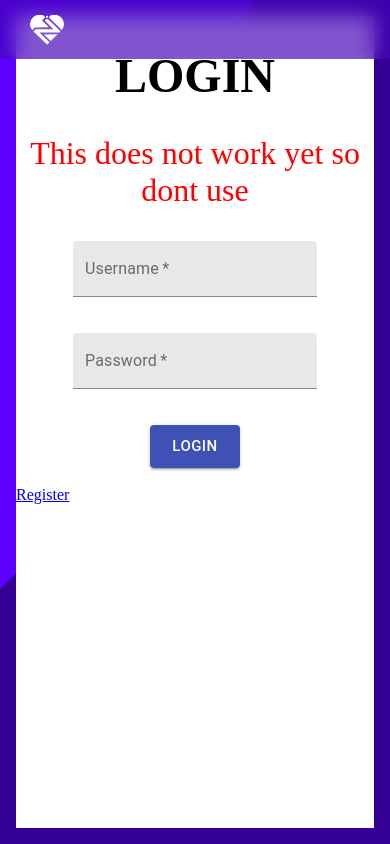
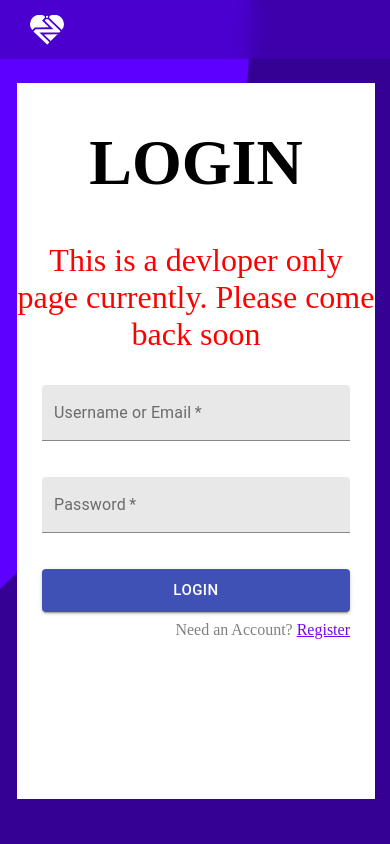
Before and after one commit to NerdeeApp/Nerdee-Web, a React (Create React App) app: page /login/ in a window 390 px wide. Built offline with nearby package versions, Linux system fonts and the light colour scheme.

Commit message:
Stream commit 1

```diff
--- /dev/null
+++ b/src/components/Loading.tsx
@@ -0,0 +1,10 @@
+import { FC } from 'react';
+import '../style/loading.scss';
+
+export const Loading: FC<any> = () => {
+	return (
+		<div className='cover'>
+			<img src='/images/svg/logo.svg' alt='' id='spinner' />
+		</div>
+	);
+};
--- a/src/components/index.ts
+++ b/src/components/index.ts
@@ -1,2 +1,2 @@
-export * from './popup';
+export * from './Loading';
 export * from './navbar';
--- a/src/pages/page/Home.tsx
+++ b/src/pages/page/Home.tsx
@@ -35,7 +35,7 @@ export default class Home extends Component {
 				<div id='about'>
 					<h1 id='title'>ABOUT US</h1>
 					<p id='info'>
-						<span id="title__bar"><h2><b>FAQ</b></h2></span>
+						<span id="title__bar"><b>FAQ</b></span><br /><br />
 						<b>Our Goals.</b>
 						<br />
 						Here at Nerdee, we aim for our clients to enjoy life with someone who has similar thoughts,
--- a/src/pages/page/Login.tsx
+++ b/src/pages/page/Login.tsx
@@ -23,9 +23,9 @@ const Login: FC<props> = () => {
 			headers: { 'Content-Type': 'application/json', 'Access-Control-Allow-Origin': '*' },
 			body: JSON.stringify({
 				username,
-				password
+				password,
 			}),
-			credentials: 'include'
+			credentials: 'include',
 		});
 
 		setRedirect(true);
@@ -64,17 +64,18 @@ const Login: FC<props> = () => {
 
 			<div id='login__frame'>
 				<h1 id='title'>LOGIN</h1>
-				<p id='red'>This does not work yet so dont use</p>
+				<p id='red'>This is a devloper only page currently. Please come back soon</p>
 				<form onSubmit={submit} id='l__frm'>
 					<TextField
 						name='username'
 						id='username'
-						label='Username'
+						label='Username or Email'
 						variant='filled'
 						type='text'
 						autoComplete='username'
 						onChange={(e) => setUsername(e.target.value)}
 						required
+						className='Field'
 					/>
 					<br />
 					<br />
@@ -87,15 +88,26 @@ const Login: FC<props> = () => {
 						autoComplete='current-password'
 						onChange={(e) => setPassword(e.target.value)}
 						required
+						className='Field'
 					/>
 					<br />
 					<br />
-					<Button onClick={submit} name='sbmt' variant='contained' size='large' color='primary' type='submit'>
+					<Button
+						className='Field'
+						onClick={submit}
+						name='sbmt'
+						variant='contained'
+						size='large'
+						color='primary'
+						type='submit'
+					>
 						Login
 					</Button>
 				</form>
 				<br />
-				<a href='/Register'>Register</a>
+				<p id='need__acc'>
+					Need an Account? <a href='/Register'>Register</a>
+				</p>
 			</div>
 		</div>
 	);
--- a/src/pages/page/Register.tsx
+++ b/src/pages/page/Register.tsx
@@ -10,178 +10,180 @@ let cookies = new Cookies();
 const domain = 'api.nerdee.io';
 
 const Register: FC = () => {
-	//eslint-disable-next-line
-	const [ username, setUsername ] = useState('');
-	//eslint-disable-next-line
-	const [ password, setPassword ] = useState('');
+	// //eslint-disable-next-line
+	// const [ username, setUsername ] = useState('');
+	// //eslint-disable-next-line
+	// const [ password, setPassword ] = useState('');
 	const [ redirect, setRedirect ] = useState(false);
 
-	const submit = async (e: SyntheticEvent) => {
-		e.preventDefault();
+	// const submit = async (e: SyntheticEvent) => {
+	// 	e.preventDefault();
 
-		await fetch(`https://${domain}/users/action/register`, {
-			method: 'POST',
-			headers: { 'Content-Type': 'application/json', 'Access-Control-Allow-Origin': '*' },
-			body: JSON.stringify({
-				username,
-				password
-			}),
-			credentials: 'include'
-		});
+	// 	await fetch(`https://${domain}/users/action/register`, {
+	// 		method: 'POST',
+	// 		headers: { 'Content-Type': 'application/json', 'Access-Control-Allow-Origin': '*' },
+	// 		body: JSON.stringify({
+	// 			username,
+	// 			password,
+	// 		}),
+	// 		credentials: 'include',
+	// 	});
 
-		setRedirect(true);
-	};
+	// 	setRedirect(true);
+	// };
 
 	if (redirect) {
 		return <Redirect to='/home/' />;
+	} else {
+		return <Redirect to='/login/' />;
 	}
 
-	if (cookies.get('heavy_auth_token')) return <Redirect to='/home/' />;
+	// if (cookies.get('heavy_auth_token')) return <Redirect to='/home/' />;
 
-	return (
-		<div className='App'>
-			<title>Nerdee Register</title>
-			<header className='App-header' />
-			<div id='backgrd' />
+	// return (
+	// 	<div className='App'>
+	// 		<title>Nerdee Register</title>
+	// 		<header className='App-header' />
+	// 		<div id='backgrd' />
 
-			<a href='/'>
-				<h1 id='logo_word'>
-					NERDEE<br />
-					<span id='subtext'>
-						<span>D</span>
-						<span>A</span>
-						<span>T</span>
-						<span>E</span>
-						<span> </span>
-						<span>A</span>
-						<span> </span>
-						<span>T</span>
-						<span>E</span>
-						<span>C</span>
-						<span>H</span>
-					</span>
-				</h1>
-			</a>
+	// 		<a href='/'>
+	// 			<h1 id='logo_word'>
+	// 				NERDEE<br />
+	// 				<span id='subtext'>
+	// 					<span>D</span>
+	// 					<span>A</span>
+	// 					<span>T</span>
+	// 					<span>E</span>
+	// 					<span> </span>
+	// 					<span>A</span>
+	// 					<span> </span>
+	// 					<span>T</span>
+	// 					<span>E</span>
+	// 					<span>C</span>
+	// 					<span>H</span>
+	// 				</span>
+	// 			</h1>
+	// 		</a>
 
-			<div id='login__frame'>
-				<h1 id='title'>REGISTER</h1>
-				<p id='red'>This does not work yet so dont use</p>
-				<form id='l__frm'>
-					<TextField
-						id='firstName'
-						label='First Name'
-						variant='filled'
-						type='text'
-						name='firstName'
-						required
-					/>
-					<br />
-					<br />
-					<TextField id='lastName' label='Last Name' variant='filled' type='text' name='lastName' required />
-					<br />
-					<br />
-					<TextField
-						id='phoneNumber'
-						label='Phone Number (No Area Code)'
-						variant='filled'
-						type='number'
-						name='phone'
-						required
-					/>
-					<br />
-					<br />
-					<TextField id='email' label='Email' variant='filled' type='text' name='email' required />
-					<br />
-					<br />
-					<TextField
-						id='password'
-						label='Password'
-						variant='filled'
-						type='password'
-						name='password'
-						required
-					/>
-					<br />
-					<br />
-					<TextField id='dob' label='Date of Birth' variant='filled' type='date' name='password' required />
-					<br />
-					<br />
-					<TextField
-						id='password'
-						label='Password'
-						variant='filled'
-						type='password'
-						name='password'
-						required
-					/>
-					<br />
-					<br />
-					<TextField
-						id='password'
-						label='Password'
-						variant='filled'
-						type='password'
-						name='password'
-						required
-					/>
-					<br />
-					<br />
-					<TextField
-						id='password'
-						label='Password'
-						variant='filled'
-						type='password'
-						name='password'
-						required
-					/>
-					<br />
-					<br />
-					<TextField
-						id='password'
-						label='Password'
-						variant='filled'
-						type='password'
-						name='password'
-						required
-					/>
-					<br />
-					<br />
-					<TextField
-						id='password'
-						label='Password'
-						variant='filled'
-						type='password'
-						name='password'
-						required
-					/>
-					<br />
-					<br />
-					<TextField
-						id='password'
-						label='Password'
-						variant='filled'
-						type='password'
-						name='password'
-						required
-					/>
-					<br />
-					<br />
-					<Button
-						onClick={submit}
-						variant='contained'
-						size='large'
-						color='primary'
-						name='firstName'
-						type='submit'
-					>
-						Register
-					</Button>
-				</form>
-				<br />
-				<a href='/login'>Login</a>
-			</div>
-		</div>
-	);
+	// 		<div id='login__frame'>
+	// 			<h1 id='title'>REGISTER</h1>
+	// 			<p id='red'>This does not work yet so dont use</p>
+	// 			<form id='l__frm'>
+	// 				<TextField
+	// 					id='firstName'
+	// 					label='First Name'
+	// 					variant='filled'
+	// 					type='text'
+	// 					name='firstName'
+	// 					required
+	// 				/>
+	// 				<br />
+	// 				<br />
+	// 				<TextField id='lastName' label='Last Name' variant='filled' type='text' name='lastName' required />
+	// 				<br />
+	// 				<br />
+	// 				<TextField
+	// 					id='phoneNumber'
+	// 					label='Phone Number (No Area Code)'
+	// 					variant='filled'
+	// 					type='number'
+	// 					name='phone'
+	// 					required
+	// 				/>
+	// 				<br />
+	// 				<br />
+	// 				<TextField id='email' label='Email' variant='filled' type='text' name='email' required />
+	// 				<br />
+	// 				<br />
+	// 				<TextField
+	// 					id='password'
+	// 					label='Password'
+	// 					variant='filled'
+	// 					type='password'
+	// 					name='password'
+	// 					required
+	// 				/>
+	// 				<br />
+	// 				<br />
+	// 				<TextField id='dob' label='Date of Birth' variant='filled' type='date' name='password' required />
+	// 				<br />
+	// 				<br />
+	// 				<TextField
+	// 					id='password'
+	// 					label='Password'
+	// 					variant='filled'
+	// 					type='password'
+	// 					name='password'
+	// 					required
+	// 				/>
+	// 				<br />
+	// 				<br />
+	// 				<TextField
+	// 					id='password'
+	// 					label='Password'
+	// 					variant='filled'
+	// 					type='password'
+	// 					name='password'
+	// 					required
+	// 				/>
+	// 				<br />
+	// 				<br />
+	// 				<TextField
+	// 					id='password'
+	// 					label='Password'
+	// 					variant='filled'
+	// 					type='password'
+	// 					name='password'
+	// 					required
+	// 				/>
+	// 				<br />
+	// 				<br />
+	// 				<TextField
+	// 					id='password'
+	// 					label='Password'
+	// 					variant='filled'
+	// 					type='password'
+	// 					name='password'
+	// 					required
+	// 				/>
+	// 				<br />
+	// 				<br />
+	// 				<TextField
+	// 					id='password'
+	// 					label='Password'
+	// 					variant='filled'
+	// 					type='password'
+	// 					name='password'
+	// 					required
+	// 				/>
+	// 				<br />
+	// 				<br />
+	// 				<TextField
+	// 					id='password'
+	// 					label='Password'
+	// 					variant='filled'
+	// 					type='password'
+	// 					name='password'
+	// 					required
+	// 				/>
+	// 				<br />
+	// 				<br />
+	// 				<Button
+	// 					onClick={submit}
+	// 					variant='contained'
+	// 					size='large'
+	// 					color='primary'
+	// 					name='firstName'
+	// 					type='submit'
+	// 				>
+	// 					Register
+	// 				</Button>
+	// 			</form>
+	// 			<br />
+	// 			<a href='/login'>Login</a>
+	// 		</div>
+	// 	</div>
+	// );
 };
 
 export default Register;
--- /dev/null
+++ b/src/style/loading.scss
@@ -0,0 +1,23 @@
+.cover {
+    width: 100vw;
+    height: 100vh;
+
+    display: flex;
+    justify-content: center;
+    align-items: center;
+
+    #spinner {
+        width: 20em;
+        animation: spin 3s infinite cubic-bezier(0.175, 0.885, 0.32, 1.275);
+    }
+}
+
+@keyframes spin {
+    0% {
+        transform: rotate(0);
+    }
+
+    100% {
+        transform: rotate(360deg);
+    }
+}
--- a/src/style/login.scss
+++ b/src/style/login.scss
@@ -1,3 +1,5 @@
+@import url('https://fonts.googleapis.com/css2?family=Montserrat:wght@100;300;700&family=Open+Sans:wght@400;700&display=swap');
+
 #login__frame {
     height: 100%;
     width: 100%;
@@ -77,6 +79,23 @@
 	left: 0;
 }
 
+#need__acc {
+    color: grey;
+    float: right;
+
+    right: calc(25px / 2);
+    top: -25px;
+    position: relative;
+
+    a {
+        color: #7703fc
+    }
+}
+
+.Field {
+    width: 100%;
+}
+
 @media screen and (max-width: 1280px) {
     #logo_word {
         display: none;
@@ -84,24 +103,36 @@
 }
 
 @media screen and (max-width: 768px) {
+    .Field {
+        width: calc(100% - 50px);
+    }
+
     #login__frame {
-        min-height: calc(100vh - 2em);
+        min-height: 70vh;
         min-width: calc(100vw - 2em);
 
-        max-height: calc(100vh - 2em);
+        max-height: calc(100vh - 8em);
         max-width: calc(100vw - 2em);
+
+        height: 100%;
 
         margin-left: 1em;
         margin-right: 1em;
 
         padding: 0;
+
+        top: calc(6vh + 2em);
+        left: 50%;
+        position: absolute;
+
+        transform: translate(calc(-50% - 15px), 0);
     }
 
     #l__frm {
         align-items: center;
     }
     #login__frame #title {
-        font-size: 3em;
+        font-size: 4em;
 
         text-align: center;
     }
@@ -109,4 +140,17 @@
     #red {
         text-align: center;
     }
+
+    #need__acc {
+        color: grey;
+        float: right;
+
+        right: 25px;
+        top: -25px;
+        position: relative;
+
+        a {
+            color: #7703fc
+        }
+    }
 }
```
Also changed, not shown: src/App.tsx (+5 -2 lines), src/components/popup.tsx (deleted, +0 -25 lines), src/style/home.scss (+6 -1 lines).
